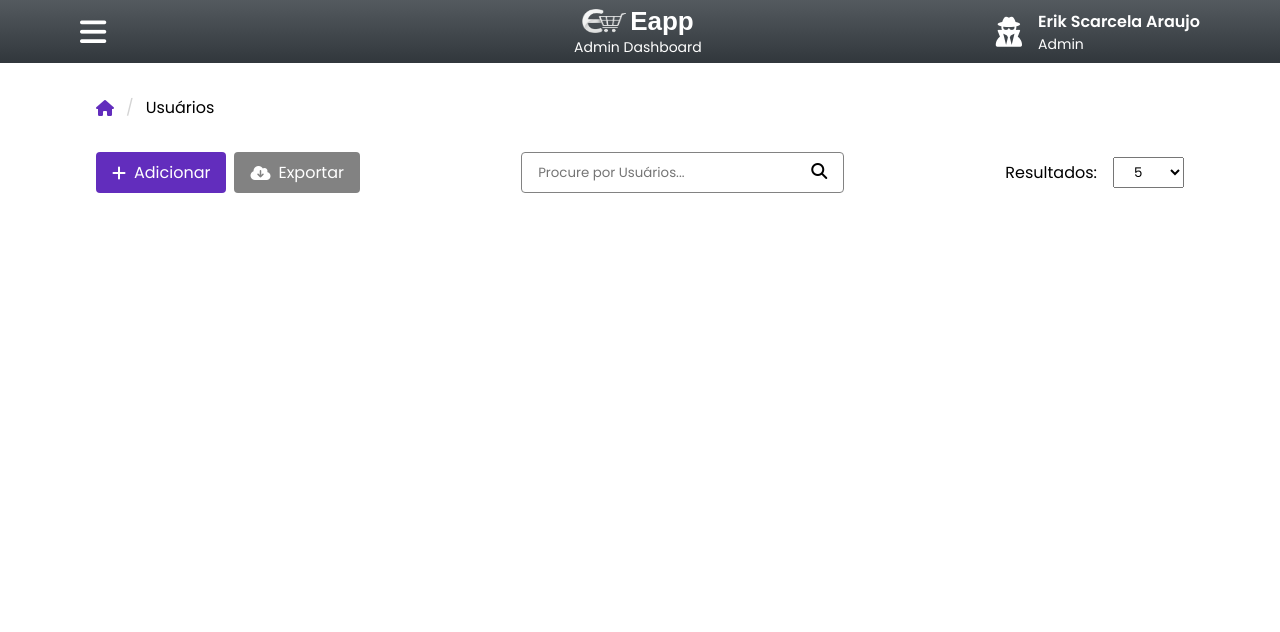
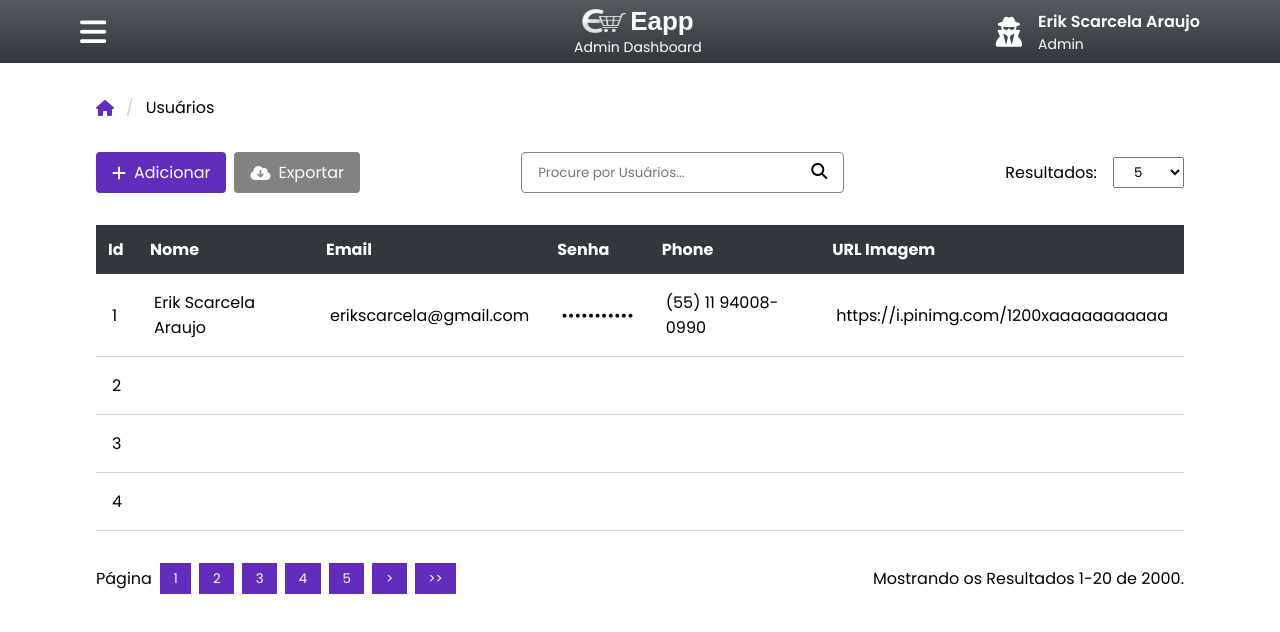
Before and after one commit to erikscar/eapp, an Angular app: page /admin/users in a window 1280 px wide. Shown: the top 632 px of the page. Built offline with nearby package versions, Linux system fonts and the light colour scheme; a web font is replaced by a local one.

Commit message:
feat: add styles and structure for table

```diff
--- a/src/app/pages/admin/users/users.component.html
+++ b/src/app/pages/admin/users/users.component.html
@@ -27,4 +27,70 @@
             </select>
         </div>
     </div>
+
+    <table class="crud-table">
+        <thead>
+            <tr>
+                <th>Id</th>
+                <th>Nome</th>
+                <th>Email</th>
+                <th>Senha</th>
+                <th>Phone</th>
+                <th>URL Imagem</th>
+            </tr>
+        </thead>
+        <tbody>
+            <tr>
+                <td>1</td>
+                <td>Erik Scarcela Araujo</td>
+                <td>erikscarcela&#64;gmail.com</td>
+                <td>•••••••••••</td>
+                <td>(55) 11 94008-0990</td>
+                <td>https://i.pinimg.com/1200xaaaaaaaaaaa</td>
+            </tr>
+             <tr>
+                <td>2</td>
+                <td></td>
+                <td></td>
+                <td></td>
+                <td></td>
+                <td></td>
+            </tr>
+             <tr>
+                <td>3</td>
+                <td></td>
+                <td></td>
+                <td></td>
+                <td></td>
+                <td></td>
+            </tr>
+             <tr>
+                <td>4</td>
+                <td></td>
+                <td></td>
+                <td></td>
+                <td></td>
+                <td></td>
+            </tr>
+        </tbody>
+    </table>
+
+    <div class="table-footer">
+        <div class="page-switcher-wrapper">
+            <p>Página</p>
+            <div class="page-switcher">
+                <button>1</button>
+                <button>2</button>
+                <button>3</button>
+                <button>4</button>
+                <button>5</button>
+                <button>></button>
+                <button>>></button>
+            </div>
+        </div>
+
+        <div>
+            <p>Mostrando os Resultados 1-20 de 2000.</p>
+        </div>
+    </div>
 </div>
--- a/src/app/pages/admin/users/users.component.scss
+++ b/src/app/pages/admin/users/users.component.scss
@@ -76,6 +76,7 @@
                 border: none;
                 background-color: transparent;
                 cursor: pointer;
+
                 i {
                     font-size: 16px;
                 }
@@ -92,4 +93,52 @@
             }
         }
     }
+
+    .crud-table {
+        width: 100%;
+        margin: 2rem 0;
+        border-collapse: collapse;
+
+        thead {
+            background-color: #31373c;
+            color: #fff;
+
+            th {
+                padding: .75rem;
+                text-align: start;
+            }
+        }
+
+        tbody {
+            td {
+                padding: 1rem;
+                text-align: start;
+                border-bottom: 1px solid $light-grey-color;
+            }
+        }
+    }
+
+    .table-footer {
+        display: flex;
+        align-items: center;
+        justify-content: space-between;
+
+        .page-switcher-wrapper {
+            display: flex;
+            align-items: center;
+            gap: .5rem;
+
+            .page-switcher {
+                display: flex;
+                gap: .5rem;
+
+                button {
+                    padding: .35rem .85rem;
+                    border: 0;
+                    background-color: $primary-color;
+                    color: #fff;
+                }
+            }
+        }
+    }
 }
```
